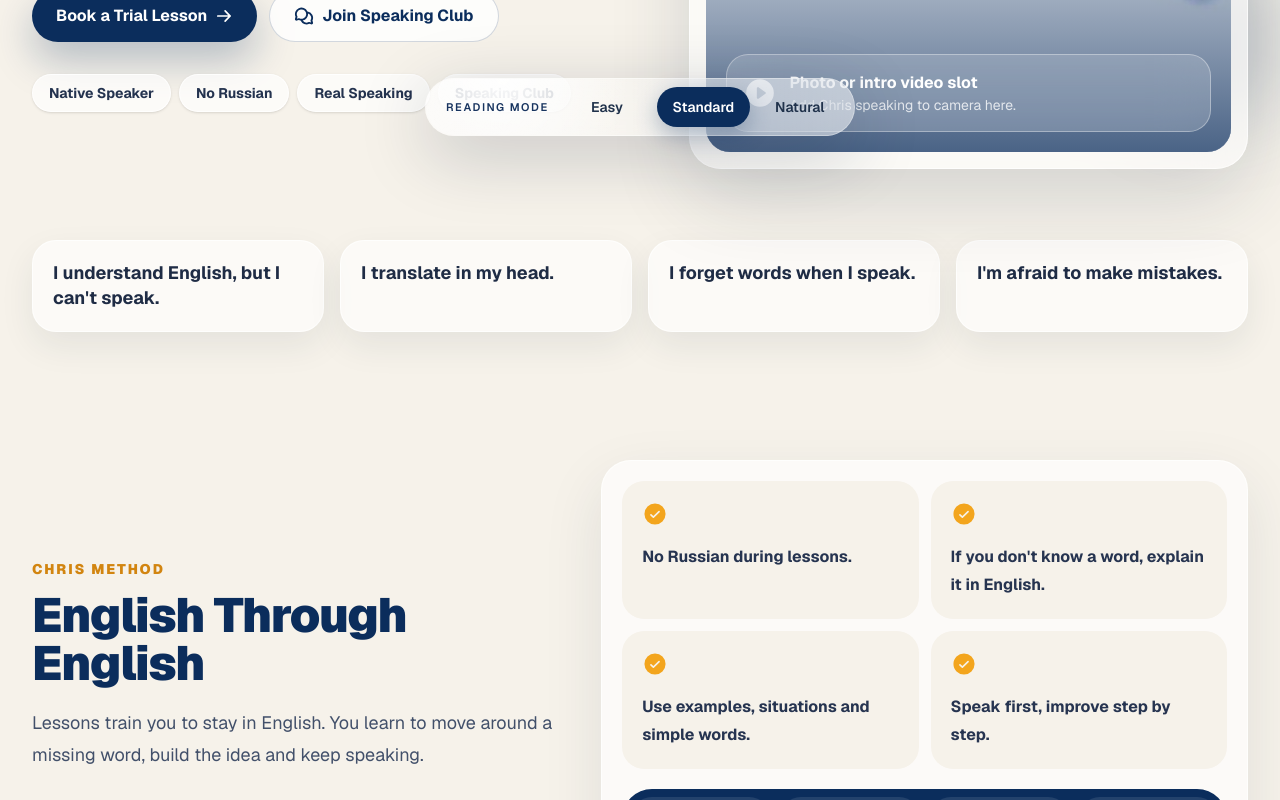
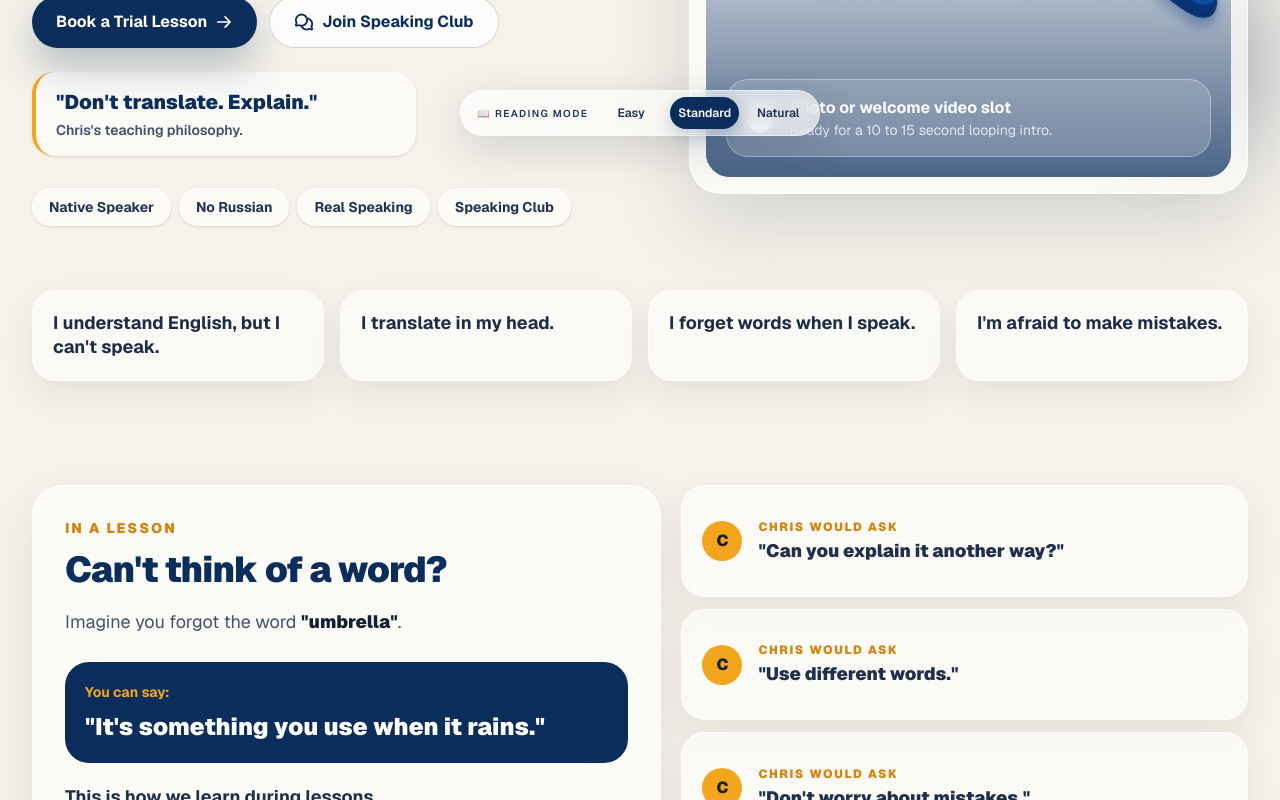
Before and after one commit to Petrbrok/chris, a Next.js app: page / in a window 1280 px wide. Shown: the part 640-1440 px from the top of the page. Built offline with nearby package versions, Linux system fonts and the light colour scheme.

Commit message:
Improve reading mode and lesson method UI

```diff
--- a/src/app/page.tsx
+++ b/src/app/page.tsx
@@ -20,6 +20,7 @@ type ReadingMode = "easy" | "standard" | "natural";
 
 type VariantKey =
   | "confidence"
+  | "heroNaturally"
   | "naturally"
   | "improve"
   | "conversation"
@@ -37,8 +38,13 @@ const textVariants: Record<VariantKey, Record<ReadingMode, string>> = {
     standard: "confidence",
     natural: "self-assurance",
   },
+  heroNaturally: {
+    easy: "More Easily",
+    standard: "Naturally",
+    natural: "Effortlessly",
+  },
   naturally: {
-    easy: "in a normal way",
+    easy: "more easily",
     standard: "naturally",
     natural: "effortlessly",
   },
@@ -103,11 +109,26 @@ function AdaptiveText({
       <AnimatePresence mode="wait" initial={false}>
         <motion.span
           key={`${id}-${mode}`}
-          initial={{ opacity: 0, y: 6 }}
-          animate={{ opacity: 1, y: 0 }}
-          exit={{ opacity: 0, y: -6 }}
-          transition={{ duration: 0.18, ease: "easeOut" }}
-          className="inline-block"
+          initial={{
+            opacity: 0,
+            y: 5,
+            filter: "blur(6px)",
+            backgroundColor: "rgba(243, 165, 29, 0.42)",
+          }}
+          animate={{
+            opacity: 1,
+            y: 0,
+            filter: "blur(0px)",
+            backgroundColor: "rgba(243, 165, 29, 0)",
+          }}
+          exit={{ opacity: 0, y: -5, filter: "blur(6px)" }}
+          transition={{
+            opacity: { duration: 0.24, ease: "easeOut" },
+            y: { duration: 0.24, ease: "easeOut" },
+            filter: { duration: 0.24, ease: "easeOut" },
+            backgroundColor: { duration: 0.3, ease: "easeOut" },
+          }}
+          className="-mx-1 inline-block rounded-lg px-1"
         >
           {textVariants[id][mode]}
         </motion.span>
@@ -145,6 +166,12 @@ const clubPoints = [
   "Friendly atmosphere",
   "More speaking time",
   "Less fear of mistakes",
+];
+
+const coachPrompts = [
+  "Can you explain it another way?",
+  "Use different words.",
+  "Don't worry about mistakes.",
 ];
 
 const prices = [
@@ -193,11 +220,12 @@ function ReadingModeBar({
       initial={{ opacity: 0, y: 24 }}
       animate={{ opacity: 1, y: 0 }}
       transition={{ delay: 0.4, duration: 0.45 }}
-      className="fixed inset-x-0 bottom-4 z-50 mx-auto w-[calc(100%-24px)] max-w-[430px] rounded-[30px] border border-white/45 bg-white/45 p-2 shadow-[0_18px_70px_rgba(16,31,61,0.22)] backdrop-blur-2xl supports-[backdrop-filter]:bg-white/34 sm:bottom-6"
+      className="fixed inset-x-0 bottom-4 z-50 mx-auto w-[calc(100%-36px)] max-w-[360px] rounded-[24px] border border-white/55 bg-white/68 p-1.5 shadow-[0_12px_42px_rgba(16,31,61,0.16)] backdrop-blur-md supports-[backdrop-filter]:bg-white/58 sm:bottom-6"
     >
-      <div className="pointer-events-none absolute inset-0 -z-10 rounded-[30px] bg-[radial-gradient(circle_at_18%_0%,rgba(255,255,255,0.9),transparent_35%),linear-gradient(90deg,rgba(255,255,255,0.38),transparent_48%,rgba(255,255,255,0.22))]" />
+      <div className="pointer-events-none absolute inset-0 -z-10 rounded-[24px] bg-[linear-gradient(90deg,rgba(255,255,255,0.28),transparent_52%,rgba(255,255,255,0.16))]" />
       <div className="flex flex-col gap-1 sm:flex-row sm:items-center sm:gap-2">
-        <div className="px-3 text-[10px] font-semibold uppercase tracking-[0.14em] text-[#18345f] sm:pr-1 sm:text-[11px]">
+        <div className="px-2.5 text-[9px] font-semibold uppercase tracking-[0.14em] text-[#18345f] sm:pr-0 sm:text-[10px]">
+          <span aria-hidden="true" className="mr-1">📖</span>
           Reading mode
         </div>
         <div className="grid flex-1 grid-cols-3 gap-1">
@@ -205,7 +233,7 @@ function ReadingModeBar({
             <button
               key={item}
               onClick={() => onChange(item)}
-              className={`relative h-10 rounded-full px-3 text-sm font-semibold capitalize transition active:scale-[0.98] ${
+              className={`relative h-8 rounded-full px-2 text-xs font-semibold capitalize transition active:scale-[0.98] ${
                 mode === item
                   ? "text-white"
                   : "text-[#20324b] hover:bg-white/45"
@@ -214,7 +242,7 @@ function ReadingModeBar({
               {mode === item && (
                 <motion.span
                   layoutId="reading-mode-pill"
-                  className="absolute inset-0 rounded-full bg-[#0b2d5c] shadow-[0_8px_22px_rgba(11,45,92,0.28)]"
+                  className="absolute inset-0 rounded-full bg-[#0b2d5c] shadow-[0_6px_16px_rgba(11,45,92,0.22)]"
                   transition={{ type: "spring", stiffness: 420, damping: 34 }}
                 />
               )}
@@ -224,6 +252,47 @@ function ReadingModeBar({
         </div>
       </div>
     </motion.div>
+  );
+}
+
+function HeroMedia({ videoSrc }: { videoSrc?: string }) {
+  return (
+    <div className="relative overflow-hidden rounded-[32px] border border-white/70 bg-white/58 p-4 shadow-[0_28px_80px_rgba(27,43,71,0.16)] backdrop-blur-xl">
+      <div className="relative aspect-[4/5] overflow-hidden rounded-[24px] bg-[#0b2d5c]">
+        {videoSrc ? (
+          <video
+            className="h-full w-full object-cover"
+            src={videoSrc}
+            autoPlay
+            muted
+            loop
+            playsInline
+            poster="/chris-logo.png"
+          />
+        ) : (
+          <Image
+            src="/chris-logo.png"
+            alt="Spoken English with Chris brand mark"
+            fill
+            className="object-cover"
+            sizes="(max-width: 1024px) 90vw, 42vw"
+            priority
+          />
+        )}
+        <div className="absolute inset-0 bg-gradient-to-t from-[#0b2d5c]/74 via-transparent to-transparent" />
+        <div className="absolute bottom-5 left-5 right-5 rounded-[22px] border border-white/35 bg-white/18 p-4 text-white backdrop-blur-xl">
+          <div className="flex items-center gap-3">
+            <PlayCircle size={34} weight="fill" />
+            <div>
+              <p className="font-bold">Photo or welcome video slot</p>
+              <p className="text-sm text-white/78">
+                Ready for a 10 to 15 second looping intro.
+              </p>
+            </div>
+          </div>
+        </div>
+      </div>
+    </div>
   );
 }
 
@@ -311,7 +380,7 @@ export default function Home() {
             </p>
             <h1 className="max-w-[780px] text-5xl font-black leading-[0.96] tracking-tight text-[#0b2d5c] sm:text-6xl lg:text-7xl">
               Speak English{" "}
-              <AdaptiveText id="naturally" mode={readingMode} /> Without
+              <AdaptiveText id="heroNaturally" mode={readingMode} /> Without
               Translating in Your Head
             </h1>
             <p className="mt-6 max-w-2xl text-lg leading-8 text-[#42506a] sm:text-xl">
@@ -336,6 +405,14 @@ export default function Home() {
                 <ChatsCircle size={20} weight="bold" /> Join Speaking Club
               </a>
             </div>
+            <figure className="mt-6 max-w-sm rounded-[22px] border-l-4 border-[#f3a51d] bg-white/62 px-5 py-4 shadow-sm">
+              <blockquote className="text-xl font-black text-[#0b2d5c]">
+                &quot;Don&apos;t translate. Explain.&quot;
+              </blockquote>
+              <figcaption className="mt-1 text-sm font-semibold text-[#42506a]">
+                Chris&apos;s teaching philosophy.
+              </figcaption>
+            </figure>
             <div className="mt-8 flex flex-wrap gap-2">
               {["Native Speaker", "No Russian", "Real Speaking", "Speaking Club"].map(
                 (badge) => (
@@ -358,30 +435,7 @@ export default function Home() {
           >
             <div className="absolute -left-6 top-10 h-24 w-24 rounded-[28px] bg-[#f3a51d]/85 blur-2xl" />
             <div className="absolute -right-8 bottom-14 h-36 w-36 rounded-[38px] bg-[#0b2d5c]/20 blur-2xl" />
-            <div className="relative overflow-hidden rounded-[32px] border border-white/70 bg-white/58 p-4 shadow-[0_28px_80px_rgba(27,43,71,0.16)] backdrop-blur-xl">
-              <div className="relative aspect-[4/5] overflow-hidden rounded-[24px] bg-[#0b2d5c]">
-                <Image
-                  src="/chris-logo.png"
-                  alt="Spoken English with Chris brand mark"
-                  fill
-                  className="object-cover"
-                  sizes="(max-width: 1024px) 90vw, 42vw"
-                  priority
-                />
-                <div className="absolute inset-0 bg-gradient-to-t from-[#0b2d5c]/74 via-transparent to-transparent" />
-                <div className="absolute bottom-5 left-5 right-5 rounded-[22px] border border-white/35 bg-white/18 p-4 text-white backdrop-blur-xl">
-                  <div className="flex items-center gap-3">
-                    <PlayCircle size={34} weight="fill" />
-                    <div>
-                      <p className="font-bold">Photo or intro video slot</p>
-                      <p className="text-sm text-white/78">
-                        Add Chris speaking to camera here.
-                      </p>
-                    </div>
-                  </div>
-                </div>
-              </div>
-            </div>
+            <HeroMedia />
           </motion.div>
         </div>
       </Section>
@@ -400,6 +454,61 @@ export default function Home() {
               <p className="text-lg font-bold leading-snug text-[#1f2c45]">{problem}</p>
             </motion.div>
           ))}
+        </div>
+      </Section>
+
+      <Section className="py-10">
+        <div className="grid gap-5 lg:grid-cols-[1fr_0.9fr] lg:items-stretch">
+          <motion.div
+            initial={{ opacity: 0, y: 18 }}
+            whileInView={{ opacity: 1, y: 0 }}
+            viewport={{ once: true, margin: "-80px" }}
+            className="rounded-[30px] border border-white/70 bg-white/68 p-6 shadow-[0_18px_46px_rgba(31,45,70,0.09)] sm:p-8"
+          >
+            <p className="text-sm font-black uppercase tracking-[0.14em] text-[#d28510]">
+              In a lesson
+            </p>
+            <h2 className="mt-3 text-3xl font-black tracking-tight text-[#0b2d5c] sm:text-4xl">
+              Can&apos;t think of a word?
+            </h2>
+            <p className="mt-4 text-lg leading-8 text-[#42506a]">
+              Imagine you forgot the word <span className="font-black text-[#172033]">&quot;umbrella&quot;</span>.
+            </p>
+            <div className="mt-6 rounded-[24px] bg-[#0b2d5c] p-5 text-white">
+              <p className="text-sm font-bold text-[#f3a51d]">You can say:</p>
+              <p className="mt-2 text-2xl font-black leading-snug">
+                &quot;It&apos;s something you use when it rains.&quot;
+              </p>
+            </div>
+            <p className="mt-5 text-lg font-bold text-[#20304b]">
+              This is how we learn during lessons.
+            </p>
+          </motion.div>
+
+          <div className="grid gap-3">
+            {coachPrompts.map((prompt, index) => (
+              <motion.div
+                key={prompt}
+                initial={{ opacity: 0, x: 18 }}
+                whileInView={{ opacity: 1, x: 0 }}
+                viewport={{ once: true, margin: "-80px" }}
+                transition={{ delay: index * 0.05 }}
+                className="flex items-center gap-4 rounded-[24px] border border-white/70 bg-white/62 p-5 shadow-[0_14px_34px_rgba(31,45,70,0.08)]"
+              >
+                <span className="grid h-10 w-10 shrink-0 place-items-center rounded-full bg-[#f3a51d] font-black text-[#172033]">
+                  C
+                </span>
+                <div>
+                  <p className="text-xs font-black uppercase tracking-[0.14em] text-[#d28510]">
+                    Chris would ask
+                  </p>
+                  <p className="mt-1 text-lg font-black leading-snug text-[#20304b]">
+                    &quot;{prompt}&quot;
+                  </p>
+                </div>
+              </motion.div>
+            ))}
+          </div>
         </div>
       </Section>
 
```
